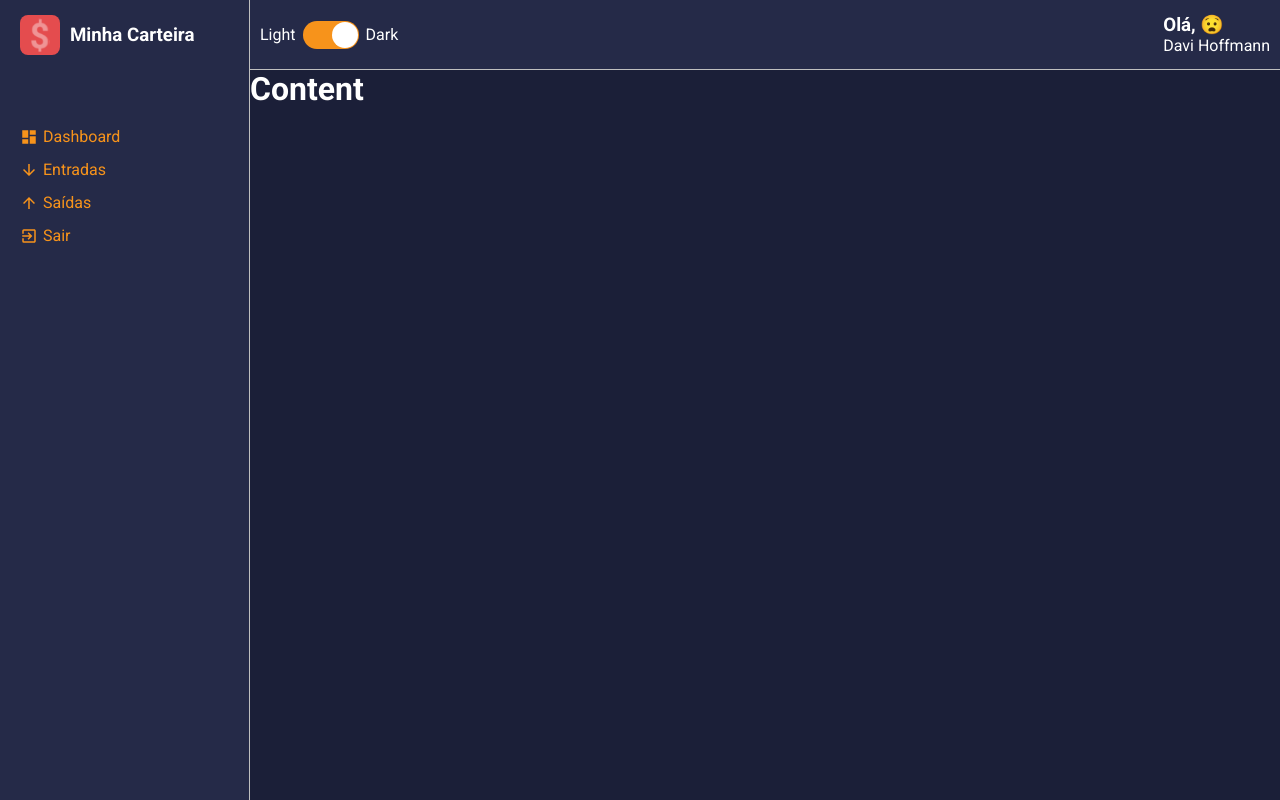
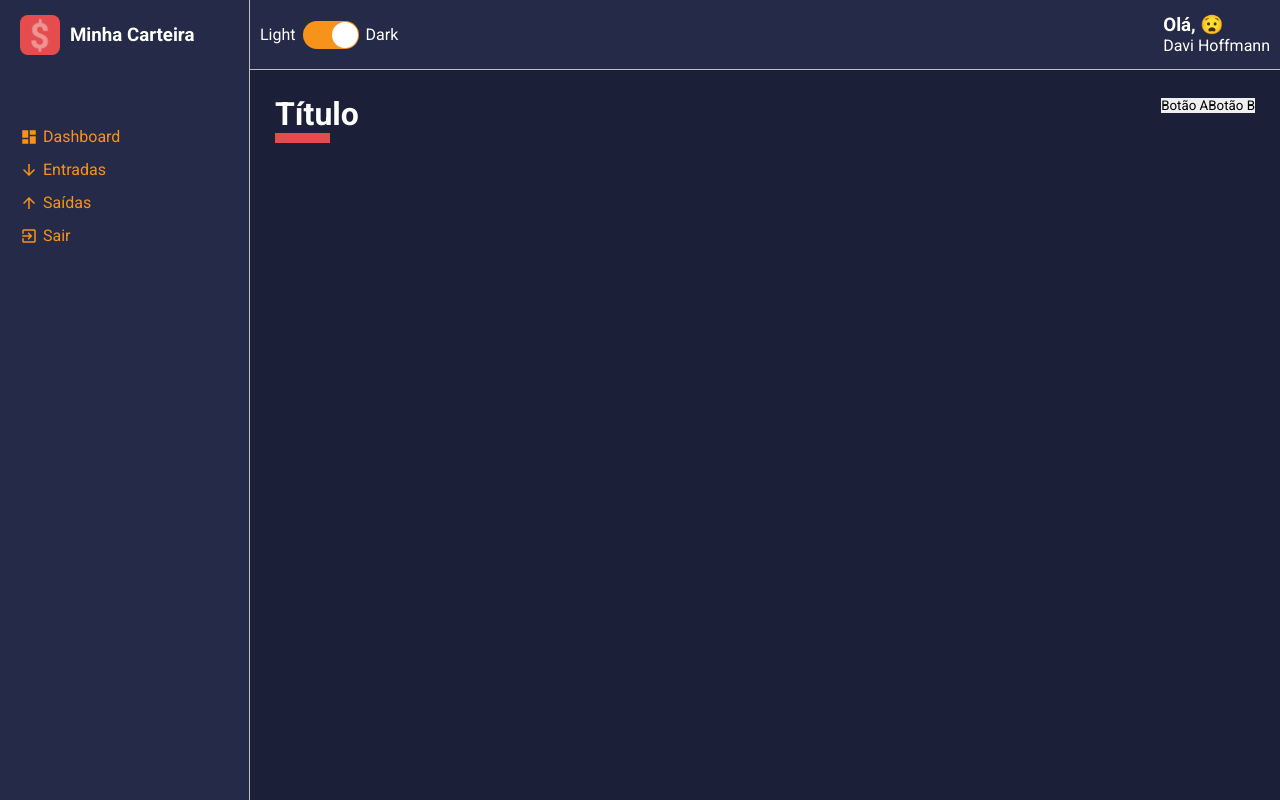
Before and after one commit to davihoffmann/minha-carteira-web, a React (Create React App) app: page / in a window 1280 px wide. Built offline with nearby package versions, Linux system fonts and the light colour scheme.

Commit message:
Criado componente do Header do Conteudo

```diff
--- a/package.json
+++ b/package.json
@@ -30,7 +30,7 @@
     "eslint-plugin-node": "^11.1.0",
     "eslint-plugin-prettier": "^3.1.3",
     "eslint-plugin-promise": "^4.2.1",
-    "eslint-plugin-react": "^7.20.0",
+    "eslint-plugin-react": "^7.23.2",
     "eslint-plugin-standard": "^4.0.1",
     "prettier": "^2.0.5"
   },
--- a/src/App.tsx
+++ b/src/App.tsx
@@ -2,13 +2,16 @@
 import { ThemeProvider } from 'styled-components';
 import GlobalStyles from './styles/GlobalStyles';
 import Layout from './components/Layout';
+import Dashboard from './pages/Dashboard';
 import dark from './styles/Themes/dark';
 
 const App: React.FC = () => {
     return (
         <ThemeProvider theme={dark}>
             <GlobalStyles />
-            <Layout />
+            <Layout>
+                <Dashboard />
+            </Layout>
         </ThemeProvider>
     );
 };
--- a/src/components/Content/index.tsx
+++ b/src/components/Content/index.tsx
@@ -2,12 +2,6 @@
 
 import { Container } from './styles';
 
-const Content: React.FC = () => {
-    return (
-        <Container>
-            <h1>Content</h1>
-        </Container>
-    );
-};
-
-export default Content;
+export default function Content({ children }: React.PropsWithChildren<any>): React.ReactElement {
+    return <Container>{children}</Container>;
+}
--- a/src/components/Content/styles.ts
+++ b/src/components/Content/styles.ts
@@ -4,4 +4,5 @@
     grid-area: CT;
     background-color: ${props => props.theme.colors.primary};
     color: ${props => props.theme.colors.white};
+    padding: 25px;
 `;
--- /dev/null
+++ b/src/components/ContentHeader/index.tsx
@@ -0,0 +1,18 @@
+import React from 'react';
+import { Container, TitleContainer, Controllers } from './styles';
+
+const ContentHeader: React.FC = () => {
+    return (
+        <Container>
+            <TitleContainer>
+                <h1>Título</h1>
+            </TitleContainer>
+            <Controllers>
+                <button type="button">Botão A</button>
+                <button type="button">Botão B</button>
+            </Controllers>
+        </Container>
+    );
+};
+
+export default ContentHeader;
--- /dev/null
+++ b/src/components/ContentHeader/styles.ts
@@ -0,0 +1,24 @@
+import styled from 'styled-components';
+
+export const Container = styled.div`
+    width: '100%';
+    display: flex;
+    justify-content: space-between;
+
+    margin-bottom: 25px;
+`;
+
+export const TitleContainer = styled.div`
+    > h1 {
+        color: ${props => props.theme.colors.white};
+
+        &::after {
+            content: '';
+            display: block;
+            width: 55px;
+            border-bottom: 10px solid ${props => props.theme.colors.warning};
+        }
+    }
+`;
+
+export const Controllers = styled.div``;
--- a/src/components/Layout/index.tsx
+++ b/src/components/Layout/index.tsx
@@ -1,17 +1,15 @@
 import React from 'react';
-
 import MainHeader from '../MainHeader';
 import Aside from '../Aside';
 import Content from '../Content';
-
 import { Grid } from './styles';
 
-const Layout: React.FC = () => {
+const Layout: React.FC = ({ children }: React.PropsWithChildren<any>) => {
     return (
         <Grid>
             <MainHeader />
             <Aside />
-            <Content />
+            <Content>{children}</Content>
         </Grid>
     );
 };
--- a/src/pages/Dashboard/index.tsx
+++ b/src/pages/Dashboard/index.tsx
@@ -1,7 +1,13 @@
 import React from 'react';
+import ContentHeader from '../../components/ContentHeader';
+import { Container } from './styles';
 
 const Dashboard: React.FC = () => {
-    return <h1>Dashboard</h1>;
+    return (
+        <Container>
+            <ContentHeader />
+        </Container>
+    );
 };
 
 export default Dashboard;
--- /dev/null
+++ b/src/pages/Dashboard/styles.ts
@@ -0,0 +1,3 @@
+import styled from 'styled-components';
+
+export const Container = styled.div``;
--- a/tsconfig.json
+++ b/tsconfig.json
@@ -18,7 +18,8 @@
     "isolatedModules": true,
     "suppressImplicitAnyIndexErrors": true,
     "noEmit": true,
-      "jsx": "react",
+    "jsx": "react-jsx",
+    "noFallthroughCasesInSwitch": true
   },
   "include": [
     "src"
```
Also changed, not shown: 1 other file (tests, documents, lock files or other folders). Lines whose indentation alone changed are shown as unchanged.
